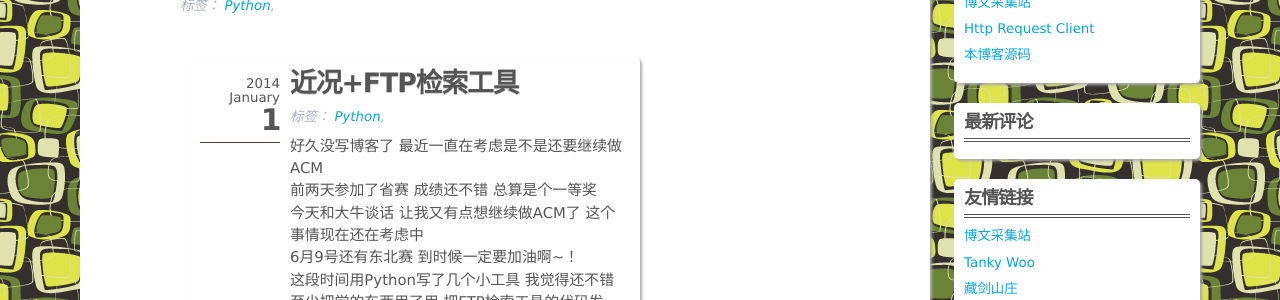
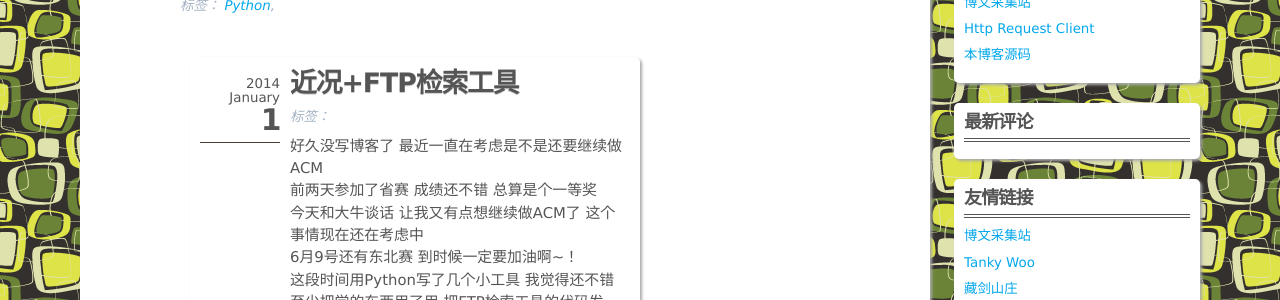
Before and after one commit to Pyiner/_yiner.github.io, a Jekyll site: the page built from index.html, in a window 1280 px wide and 900 px high. Shown: the part 207-507 px from the top of the window. Built offline with Jekyll 4.4.1, drawn with Linux system fonts in a browser that asks for light colours; comment, search, counter and statistics services are not loaded; some of the changed text lies outside the part shown.

Commit message:
Update index.html

```diff
--- a/index.html
+++ b/index.html
@@ -10,13 +10,10 @@ title: 我的Blog
             <span class="month">{{ page.date | date: "%B" }}</span>
             <span class="day">{{ page.date | date: "%-d" }}</span>
             <span class="postcomment"></span>
-             </p>
-                                                                                         <p class="post-data">
-            <span class="posttag">标签：
-
-                                                                                                                                                         <a href="#">Python</a>,
-
-                                                                                                                                                                                                </span>
-                                                                                                                                                                                                        </p>
-                                                                   <section class="article-content">{{ page.content }}</section>                          </article>
-                                                                   {% endfor %}
+            </p>
+            <p class="post-data">
+            <span class="posttag">标签：</span>                                                                                                                               </p>
+            <section class="article-content">{{ page.content }}</section>
+        </article>
+    </section>
+    {% endfor %}
```
